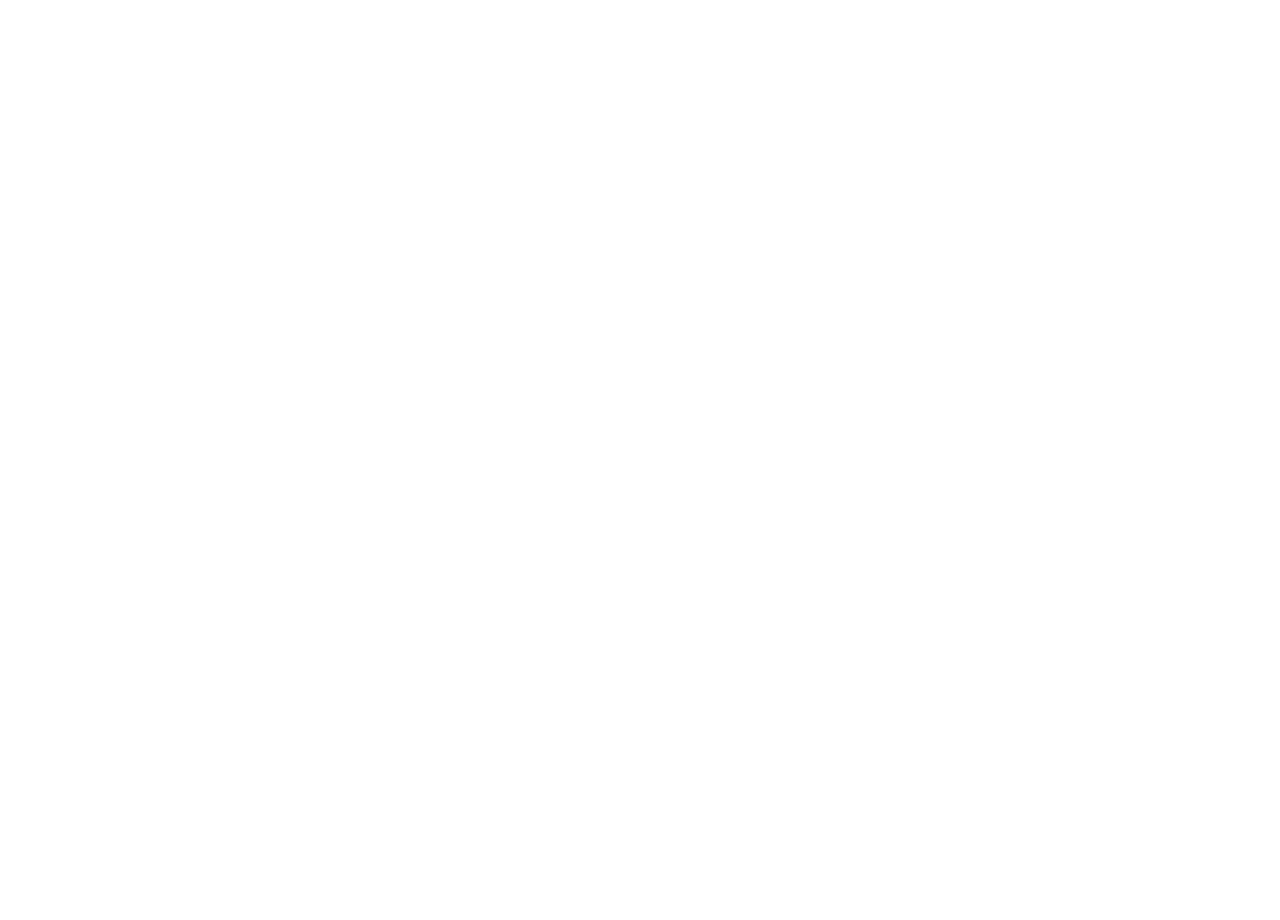
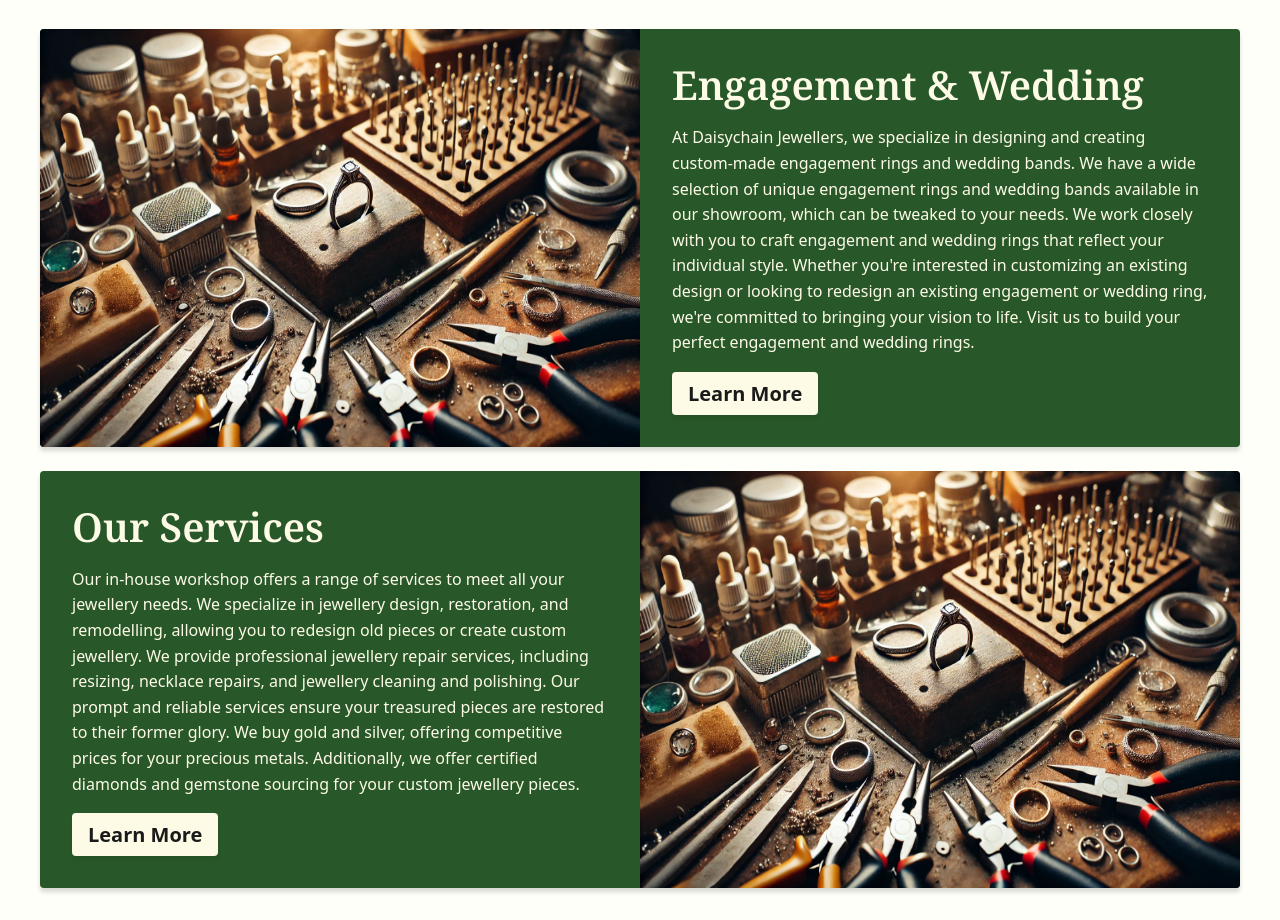
Before and after one commit to jasperslipman/DaisychainJewellers, a Next.js app: page / in a window 1280 px wide. Shown: the part 1800-2720 px from the top of the page. Before the commit the page ends 1813 px from the top, so only its background shows below. Built offline with nearby package versions, Linux system fonts and the light colour scheme.

Commit message:
Style Improvements To Other Sections + Rough Services Section Added

```diff
--- a/components/NavBar/NavBar.module.css
+++ b/components/NavBar/NavBar.module.css
@@ -8,6 +8,7 @@
     position: sticky;
     top: 0; /* Sticks to the top of the viewport */
     z-index: 1000; /* Ensure it's above other content */
+    box-shadow: var(--shadow-medium);
 }
 
 /* Scrolling State */
--- /dev/null
+++ b/components/ServicesSection/ServiceCard.tsx
@@ -0,0 +1,42 @@
+import React from 'react';
+import styles from './ServicesSection.module.css';
+
+interface ServiceCardProps {
+    imageSrc: string;
+    altText: string;
+    heading: string;
+    paragraph: string;
+    isReversed?: boolean;
+    onLearnMore?: () => void;
+    gridRow?: number;
+  }
+
+  const ServiceCard: React.FC<ServiceCardProps> = ({
+    imageSrc,
+    altText,
+    heading,
+    paragraph,
+    isReversed = false,
+    onLearnMore,
+    gridRow,
+  }) => {
+    return (
+      <div
+        className={`${styles.serviceCard} ${
+          isReversed ? styles.reversed : ''
+        }`}
+        style={gridRow ? { gridRow: gridRow } : {}}
+      >
+        <img className={styles.serviceImage} src={imageSrc} alt={altText} />
+        <div className={styles.serviceTextContent}>
+          <h2 className={styles.serviceHeading}>{heading}</h2>
+          <p className={styles.serviceParagraph}>{paragraph}</p>
+          <button className="button" onClick={onLearnMore}>
+            Learn More
+          </button>
+        </div>
+      </div>
+    );
+  };
+
+  export default ServiceCard;
--- /dev/null
+++ b/components/ServicesSection/ServicesSection.module.css
@@ -0,0 +1,45 @@
+.servicesSection {
+    background-color: var(--main-background-color);
+
+}
+
+.serviceCard {
+    display: flex;
+    flex-direction: row;
+    background-color: var(--main-foreground-color);
+    border-radius: var(--rounded-corners);
+    overflow: hidden;
+    box-shadow: var(--shadow-medium);
+    grid-column: 1 / 13;
+}
+
+.serviceImage {
+    width: 50%;
+    height: auto;
+    aspect-ratio: 3 / 2;
+    display: block;
+}
+
+.serviceTextContent {
+    display: flex;
+    flex-direction: column;
+    padding: var(--xl-gap);
+    gap: var(--m-gap);
+    align-items: start;
+    width: 50%;
+    align-self: center;
+}
+
+.serviceHeading {
+    color: var(--font-color-primary);
+}
+
+.serviceParagraph {
+    color: var(--font-color-primary);
+    font-size: var(--body-font-size);
+}
+
+
+.reversed {
+    flex-direction: row-reverse;
+  }
--- /dev/null
+++ b/components/ServicesSection/ServicesSection.tsx
@@ -0,0 +1,48 @@
+import React from 'react';
+import styles from './ServicesSection.module.css';
+import ServiceCard from './ServiceCard';
+
+const ServicesSection: React.FC = () => {
+  const services = [
+    {
+      id: 1,
+      imageSrc: '../images/photos/workimagetemp.webp',
+      altText: 'Engagement & Wedding',
+      heading: 'Engagement & Wedding',
+      paragraph:
+        'At Daisychain Jewellers, we specialize in designing and creating custom-made engagement rings and wedding bands. We have a wide selection of unique engagement rings and wedding bands available in our showroom, which can be tweaked to your needs. We work closely with you to craft engagement and wedding rings that reflect your individual style. Whether you\'re interested in customizing an existing design or looking to redesign an existing engagement or wedding ring, we\'re committed to bringing your vision to life. Visit us to build your perfect engagement and wedding rings.',
+      isReversed: false,
+    },
+    {
+      id: 2,
+      imageSrc: '../images/photos/workimagetemp.webp',
+      altText: 'Our Services',
+      heading: 'Our Services',
+      paragraph:
+        'Our in-house workshop offers a range of services to meet all your jewellery needs. We specialize in jewellery design, restoration, and remodelling, allowing you to redesign old pieces or create custom jewellery. We provide professional jewellery repair services, including resizing, necklace repairs, and jewellery cleaning and polishing. Our prompt and reliable services ensure your treasured pieces are restored to their former glory. We buy gold and silver, offering competitive prices for your precious metals. Additionally, we offer certified diamonds and gemstone sourcing for your custom jewellery pieces.',
+      isReversed: true,
+    },
+
+  ];
+
+
+  return (
+    <section className={`${styles.servicesSection} section-horizontal-padding sub-section-padding`}>
+      <div className={`container css-grid`}>
+        {services.map((service, index) => (
+          <ServiceCard
+            key={service.id}
+            imageSrc={service.imageSrc}
+            altText={service.altText}
+            heading={service.heading}
+            paragraph={service.paragraph}
+            isReversed={service.isReversed}
+            gridRow={index + 1}
+          />
+        ))}
+      </div>
+    </section>
+  );
+};
+
+export default ServicesSection;
--- a/components/TestimonialCardsSection/TestimonialCardsSection.module.css
+++ b/components/TestimonialCardsSection/TestimonialCardsSection.module.css
@@ -46,7 +46,9 @@
 .testimonialCardContent {
     display: flex;
     flex-direction: column;
-    gap: var(--m-gap)
+    gap: var(--s-gap);
+
+
 }
 
 .testimonialText {
@@ -56,7 +58,7 @@
 }
 
 .secondary {
-    height: 80%;
+    height: 90%;
 }
 
 .daisyReviewChart {
--- a/pages/index.tsx
+++ b/pages/index.tsx
@@ -5,6 +5,7 @@
 import HeroSection from '../components/HeroSection/HeroSection';
 import AboutUs from '../components/AboutUsSection/AboutUs';
 import TestimonialCardsSection from '../components/TestimonialCardsSection/TestimonialCardsSection';
+import ServicesSection from '../components/ServicesSection/ServicesSection';
 
 const Home: React.FC = () => {
   return (
@@ -13,6 +14,7 @@
       <HeroSection />
       <AboutUs />
       <TestimonialCardsSection />
+      <ServicesSection />
     </>
   );
 };
```
